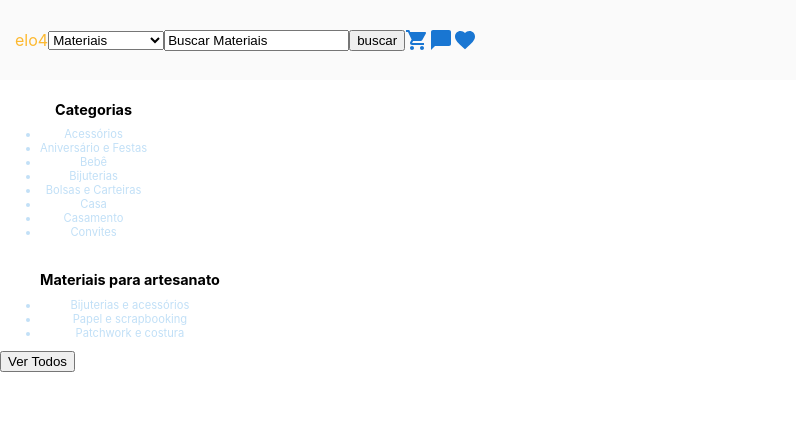
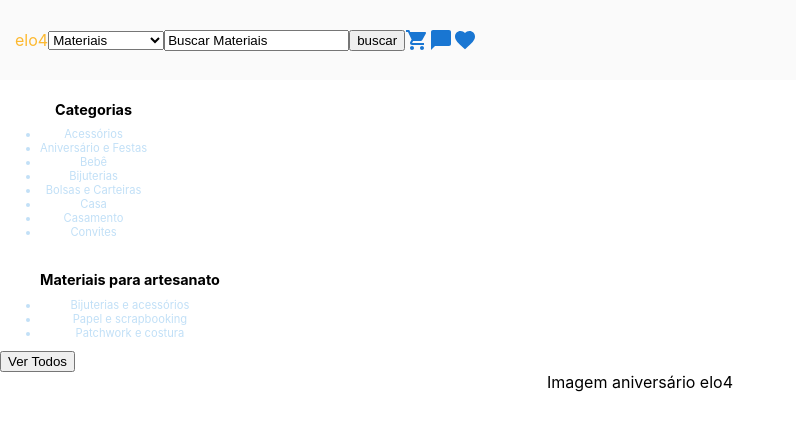
Before and after one commit to BrunoDev2003/bruno-repository, a React (Create React App) app: page / in a window 1280 px wide. Shown: the top 430 px of the page, without its empty margins (0-796 px from the left). Built offline with nearby package versions, Linux system fonts and the light colour scheme.

Commit message:
implementing the stories-menu

```diff
--- a/src/App.js
+++ b/src/App.js
@@ -2,12 +2,14 @@ import logo from './logo.svg';
 import './App.css';
 import  MenuBar  from './components/menu-bar/';
 import SideMenu from './components/side-menu';
+import StoriesMenu from './components/stories-menu';
 
 function App() {
   return (
     <div className="App">
       <MenuBar></MenuBar>
       <SideMenu></SideMenu>
+      <StoriesMenu></StoriesMenu>
     </div>
   );
 }
--- /dev/null
+++ b/src/components/stories-menu/index.js
@@ -0,0 +1,14 @@
+import React, {useState} from 'react';
+import {StoriesMenuContainer} from './styles';
+
+
+export default function StoriesMenu() {
+
+
+    return(
+        <div className="storiesmenu-container">
+            <picture>Imagem aniversário elo4</picture>
+
+        </div>
+    )
+}
--- /dev/null
+++ b/src/components/stories-menu/styles.js
@@ -0,0 +1,5 @@
+import styled from 'styled-components';
+
+export const StoriesMenuContainer = styled.div`
+
+`
```
